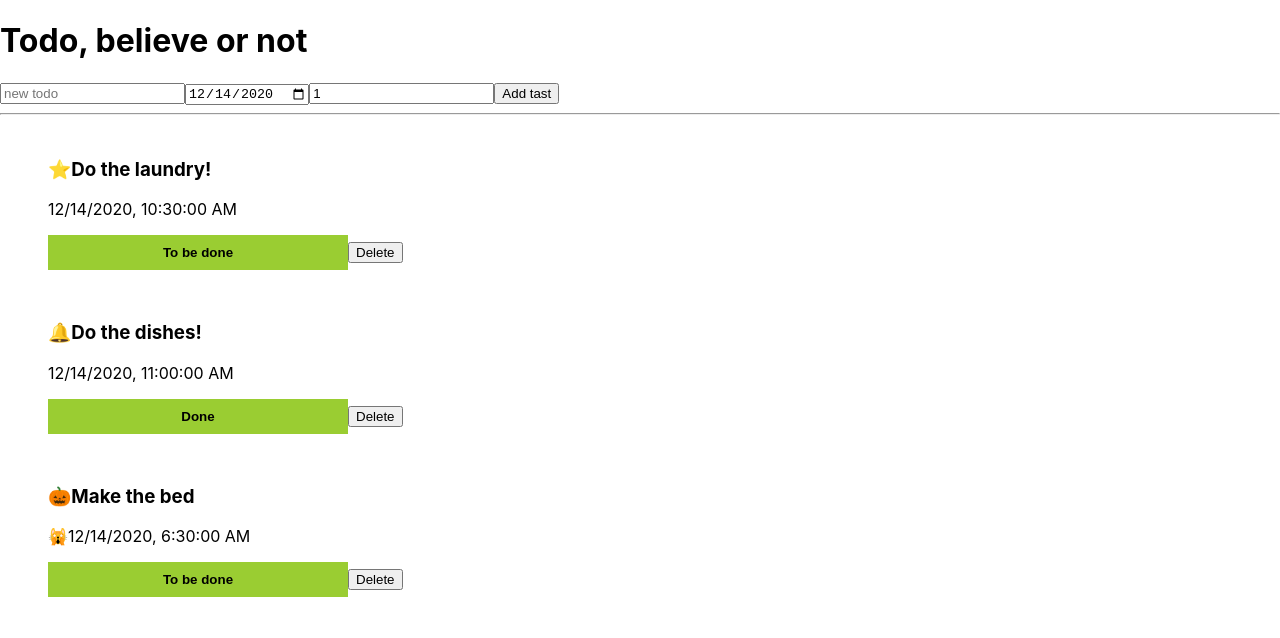
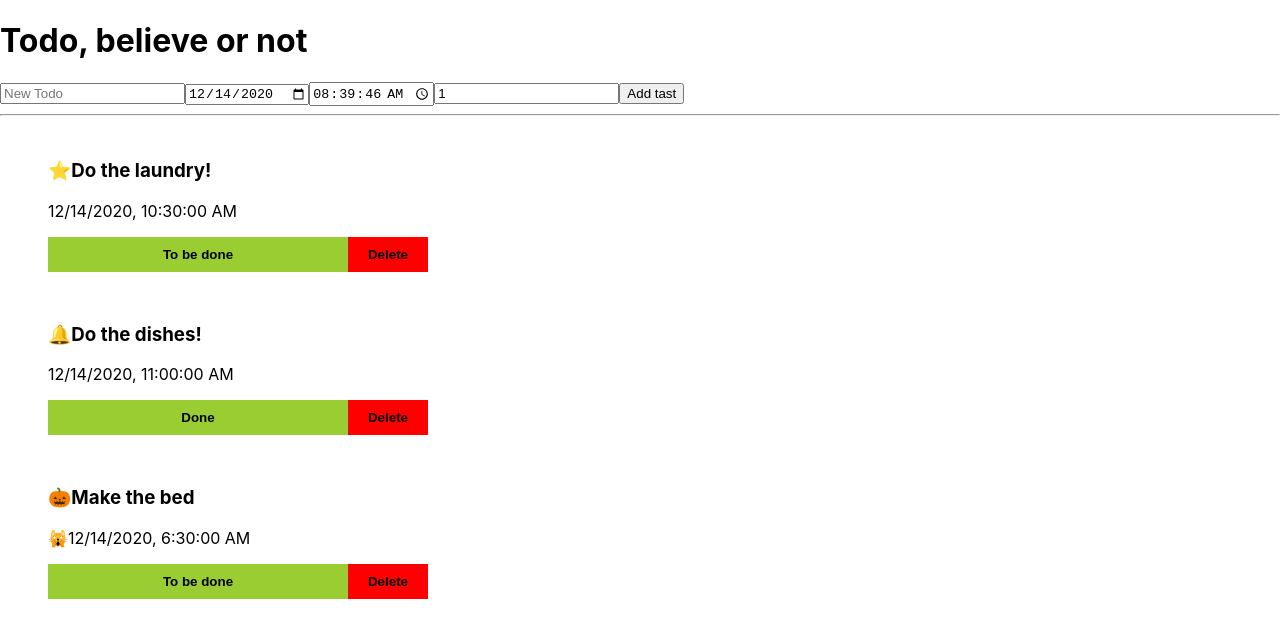
Before and after one commit to Shan-Mi/js4-todo, a React (Create React App) app: page / in a window 1280 px wide. Shown: the top 638 px of the page. Built offline with nearby package versions, Linux system fonts and the light colour scheme.

Commit message:
Manually add hours/minutes is possible

```diff
--- a/src/components/Todo/TodoCreate.jsx
+++ b/src/components/Todo/TodoCreate.jsx
@@ -3,6 +3,7 @@ import TaskContext from "../../contexts/TaskContext"
 
 const TodoCreate = () => {
   const { taskList, setTaskList } = useContext(TaskContext)
+  const pad = (num) => (num > 9 ? num : `0${num}`)
   const now = new Date()
   const nowFullTimeString = `${now.getFullYear()}-${
     now.getMonth() + 1
@@ -10,10 +11,15 @@ const TodoCreate = () => {
   const nowShortTimeString = `${now.getFullYear()}-${
     now.getMonth() + 1
   }-${now.getDate()}`
+  const nowTimeString = `${pad(now.getHours())}:${pad(now.getMinutes())}:${pad(
+    now.getSeconds()
+  )}`
   const [task, setTask] = useState("")
   const [dateInput, setDateInput] = useState(nowFullTimeString)
+  const [calanderDate, setCalanderDate] = useState(nowShortTimeString)
+  const [time, setTime] = useState(nowTimeString)
   const [priority, setPriority] = useState(1)
-  const [calanderDate, setCalanderDate] = useState(nowShortTimeString)
+
   const handleOnDateChange = (e) => {
     const value = e.target.value
     setDateInput(value)
@@ -22,14 +28,10 @@ const TodoCreate = () => {
 
   const handleOnSubmit = (e) => {
     e.preventDefault()
-    const [
-      year,
-      month,
-      date,
-      hour = 0,
-      minute = 0,
-      second = 0,
-    ] = dateInput.split("-")
+    let [year, month, date, hour, minute, second] = dateInput.split("-")
+    const timeArr = time.split(":")
+    hour = timeArr[0]
+    minute = timeArr[1]
     const dueDate = new Date(year, month - 1, date, hour, minute, second)
     setCalanderDate(`${year}-${month}-${date}`)
     const payload = {
@@ -46,6 +48,11 @@ const TodoCreate = () => {
     setCalanderDate(nowShortTimeString)
   }
 
+  const handleOnTimeChange = (e) => {
+    e.preventDefault()
+    setTime(e.target.value)
+  }
+
   useEffect(() => {
     localStorage.setItem("todos", JSON.stringify(taskList))
   }, [taskList])
@@ -54,7 +61,7 @@ const TodoCreate = () => {
     <form onSubmit={handleOnSubmit}>
       <input
         type="text"
-        placeholder="new todo"
+        placeholder="New Todo"
         value={task}
         onChange={(e) => setTask(e.target.value)}
       />
@@ -63,6 +70,12 @@ const TodoCreate = () => {
         placeholder="2020-12-01"
         value={calanderDate}
         onChange={handleOnDateChange}
+      />
+      <input
+        type="time"
+        placeholder="12:30"
+        value={time}
+        onChange={handleOnTimeChange}
       />
       <input
         type="text"
--- a/src/components/Todo/TodoItem.jsx
+++ b/src/components/Todo/TodoItem.jsx
@@ -10,6 +10,17 @@ const Button = styled.button`
   width: 40vw;
   max-width: 300px;
   font-weight: bold;
+
+  &.delete {
+    background-color: red;
+    width: 80px;
+    cursor: pointer;
+    &:hover {
+      color: white;
+      background-color: darkred;
+      transition: all 0.3s ease-in-out;
+    }
+  }
 `
 
 const TodoItemWrapper = styled.div`
@@ -60,7 +71,9 @@ const TodoItem = ({
       <Button onClick={handleToggleIsComplete}>
         {isCompleted ? "Done" : "To be done"}
       </Button>
-      <button onClick={handleDelete}>Delete</button>
+      <Button className="delete" onClick={handleDelete}>
+        Delete
+      </Button>
     </TodoItemWrapper>
   )
 }
```
